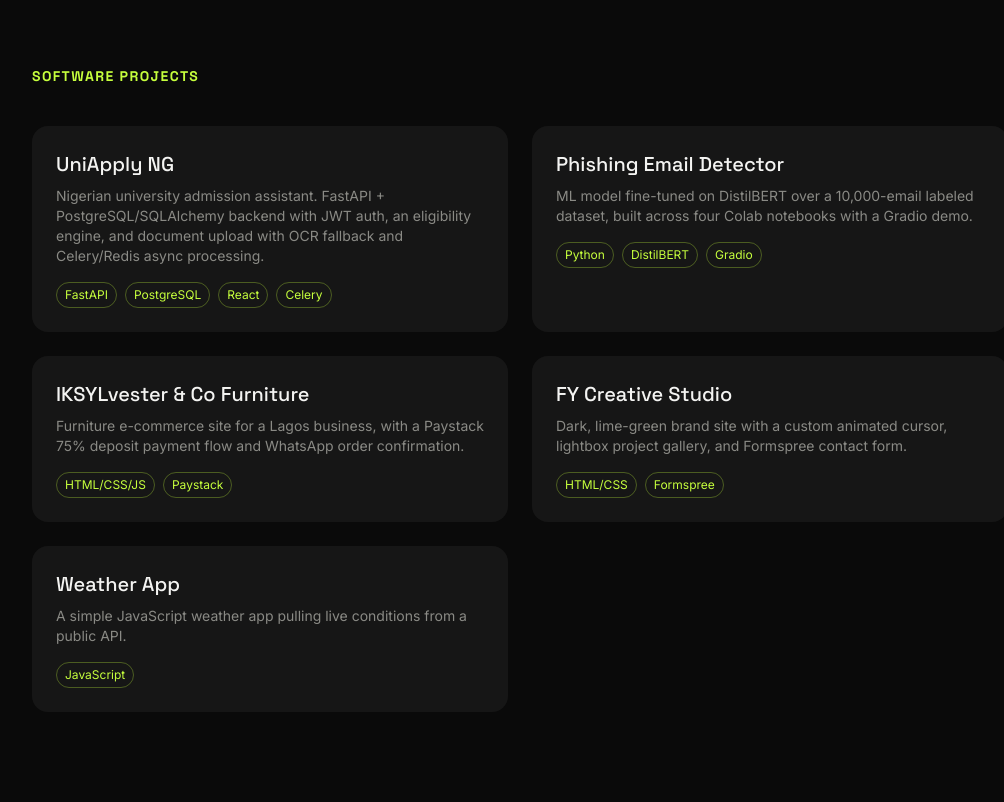
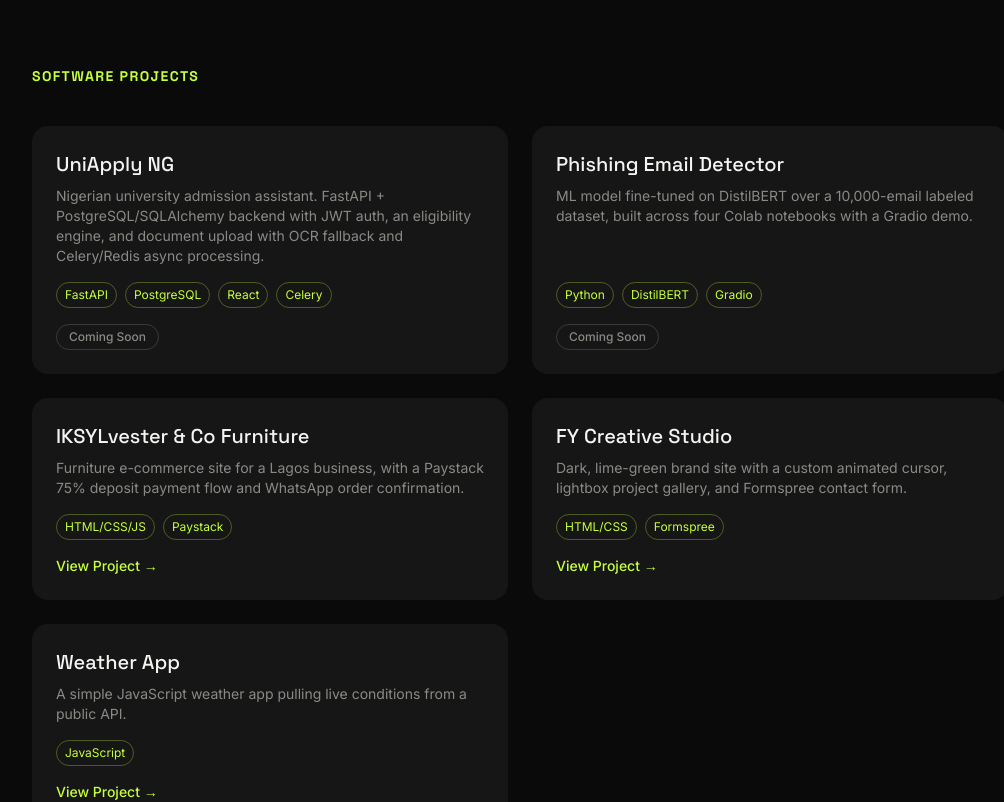
Before and after one commit to LowkeyFY/Portfolio-website, a React (Vite) app in the folder frontend/: page / in a window 1280 px wide. Shown: the part 2340-3142 px from the top of the page, without its empty margins (120-1124 px from the left). Built offline with nearby package versions, Linux system fonts and the light colour scheme.

Commit message:
Add Coming Soon badge for WIP projects; move links to card footer

```diff
--- a/frontend/src/components/Projects.tsx
+++ b/frontend/src/components/Projects.tsx
@@ -12,15 +12,32 @@ export default function Projects() {
       <h2 className="font-display font-bold text-accent text-sm tracking-widest uppercase mb-10">Software Projects</h2>
       <div className="grid md:grid-cols-2 gap-6">
         {projects.map((project) => (
-          <a key={project.name} href={project.link} target="_blank" rel="noopener noreferrer" className="block bg-surface rounded-2xl p-6 hover:-translate-y-1 transition-transform">
+          <div
+            key={project.name}
+            className="flex flex-col bg-surface rounded-2xl p-6 hover:-translate-y-1 transition-transform"
+          >
             <h3 className="font-display text-xl text-fg mb-2">{project.name}</h3>
-            <p className="text-muted text-sm mb-4">{project.description}</p>
-            <div className="flex flex-wrap gap-2">
+            <p className="text-muted text-sm mb-4 flex-grow">{project.description}</p>
+            <div className="flex flex-wrap gap-2 mb-4">
               {project.tags.map((tag) => (
                 <span key={tag} className="text-xs text-accent border border-accent/30 rounded-full px-2 py-1">{tag}</span>
               ))}
             </div>
-          </a>
+            {project.link ? (
+              <a
+                href={project.link}
+                target="_blank"
+                rel="noopener noreferrer"
+                className="self-start text-sm font-medium text-accent hover:underline"
+              >
+                View Project →
+              </a>
+            ) : (
+              <span className="self-start text-xs font-medium text-muted border border-muted/30 rounded-full px-3 py-1">
+                Coming Soon
+              </span>
+            )}
+          </div>
         ))}
       </div>
     </section>
```
